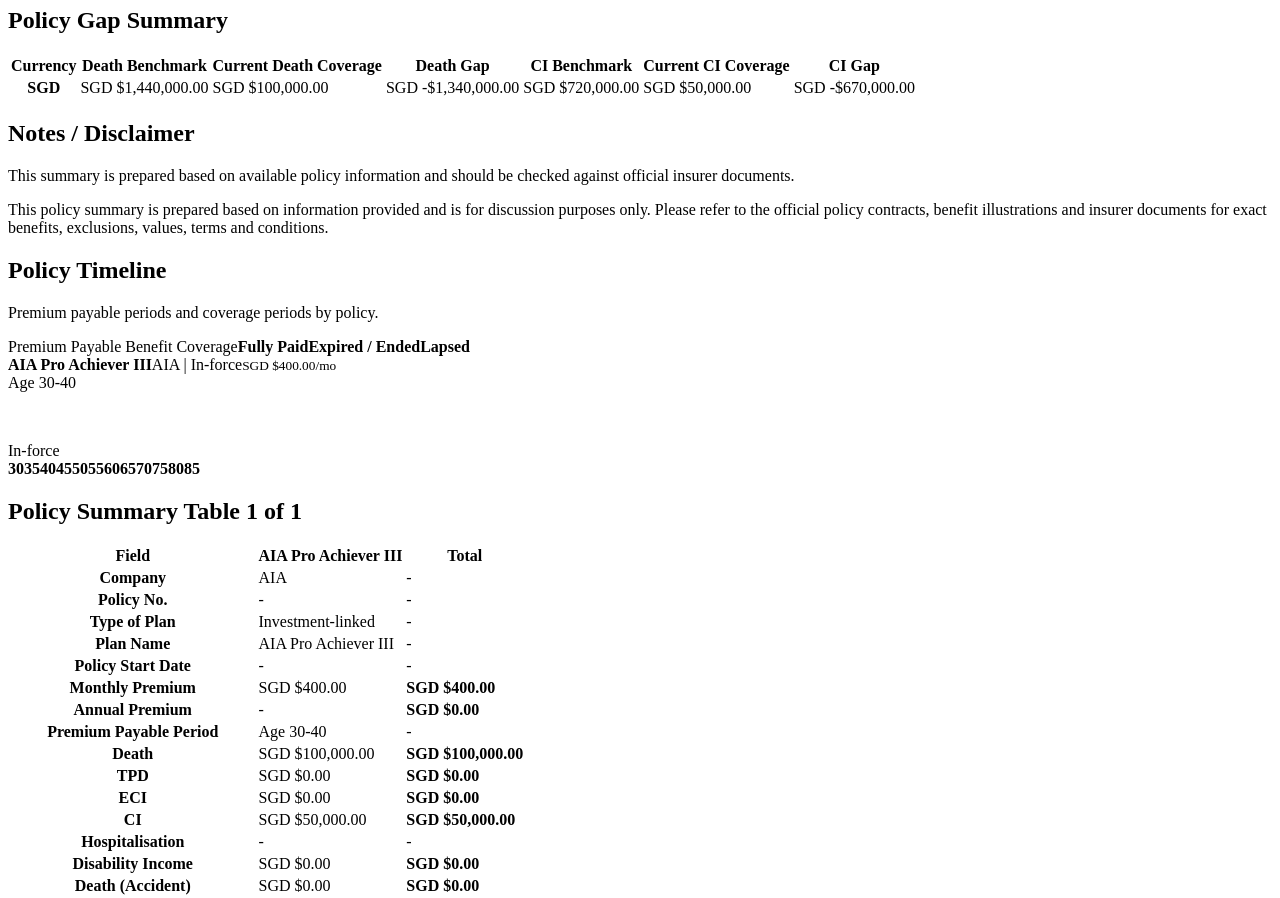
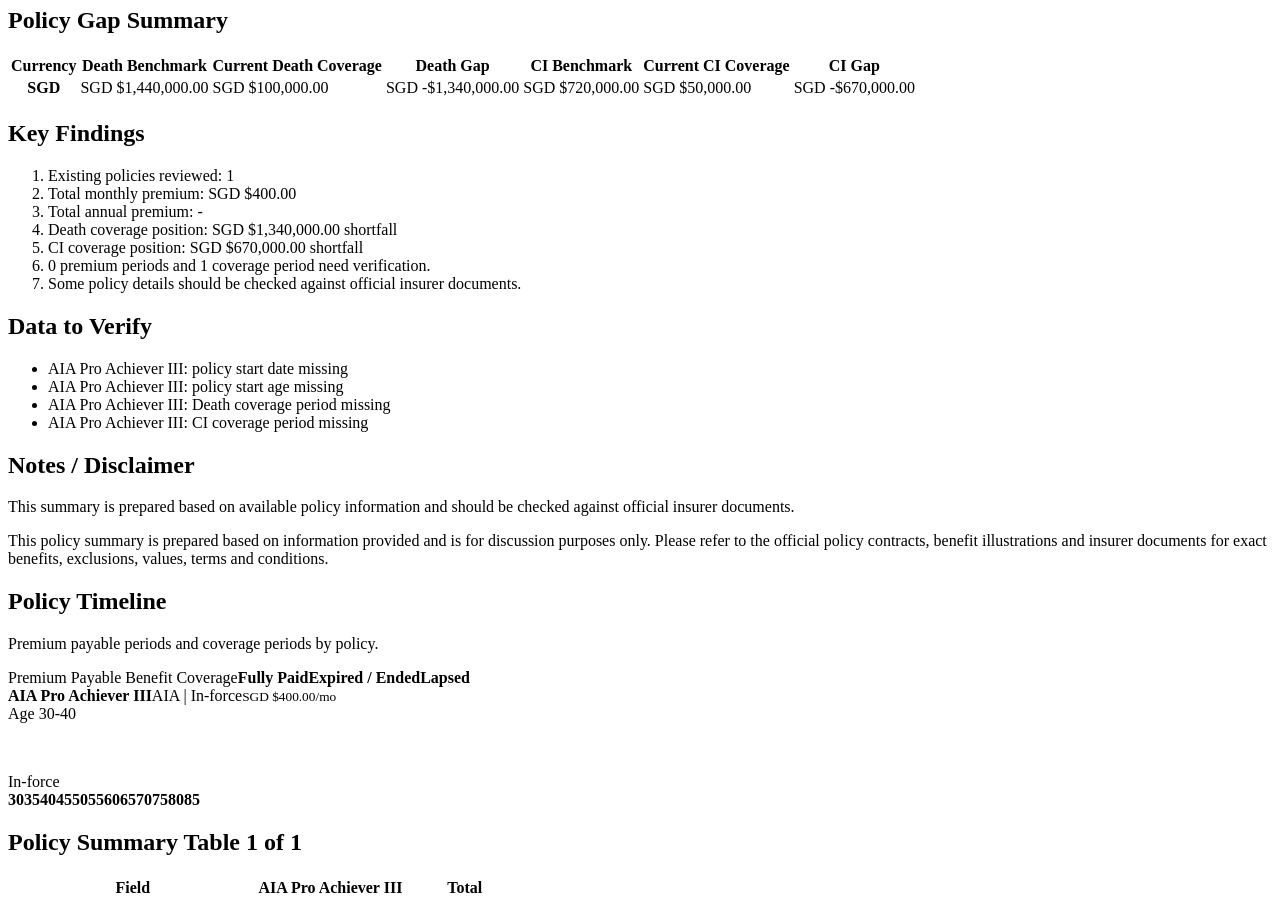
Before and after one commit to KWenYuan/retirement-sum-calculator, a React (Vite) app: page / in a window 1280 px wide. Shown: the part 3000-3898 px from the top of the page. Built offline with nearby package versions, Linux system fonts and the light colour scheme; the HTML template or start-up script is replaced by a standard one.

Commit message:
Stable build 1.03, fixed pdf

```diff
--- a/src/components/PolicySummaryExportReport.jsx
+++ b/src/components/PolicySummaryExportReport.jsx
@@ -1,5 +1,6 @@
 import {
   calculatePolicyTablePremiumTotalsByCurrency,
+  benefitCoverageDefinitions,
   formatCurrencyTotals,
   formatDisplayDate,
   formatPolicyCurrencyWithLabel,
@@ -16,6 +17,7 @@
 const PDF_POLICY_CHUNK_SIZE = 8;
 const PDF_TIMELINE_MAX_POLICIES_PER_PAGE = 5;
 const PDF_TIMELINE_MAX_ROW_HEIGHT = 560;
+const VERIFY_ITEM_LIMIT = 7;
 
 const exportPolicyRows = [
   { label: 'Company', get: (policy) => textValue(policy.company) },
@@ -53,6 +55,8 @@
   const safeBenchmark = benchmark || {};
   const policyChunks = chunkPoliciesForPdf(safePolicies, PDF_POLICY_CHUNK_SIZE);
   const tablePremiumTotalsByCurrency = calculatePolicyTablePremiumTotalsByCurrency(safePolicies);
+  const keyFindings = buildKeyFindings({ policies: safePolicies, summary: safeSummary, tablePremiumTotalsByCurrency });
+  const dataToVerify = buildDataToVerify(safePolicies);
   const reviewDate = safeClient.reviewDate || new Date().toLocaleDateString('en-CA');
   const displayReviewDate = formatDisplayDate(reviewDate);
 
@@ -108,6 +112,25 @@
         <section className="policy-export-summary-table policy-export-gap pdf-avoid-break">
           <h2>Policy Gap Summary</h2>
           <GapSummaryTable summary={safeSummary} benchmark={safeBenchmark} />
+        </section>
+
+        <section className="policy-export-insights-grid pdf-avoid-break">
+          <section className="policy-export-summary-table policy-export-key-findings">
+            <h2>Key Findings</h2>
+            <ol>
+              {keyFindings.map((finding) => <li key={finding}>{finding}</li>)}
+            </ol>
+          </section>
+
+          {dataToVerify.items.length > 0 && (
+            <section className="policy-export-summary-table policy-export-data-verify">
+              <h2>Data to Verify</h2>
+              <ul>
+                {dataToVerify.items.map((item) => <li key={item}>{item}</li>)}
+                {dataToVerify.remaining > 0 && <li>and {dataToVerify.remaining} more item{dataToVerify.remaining === 1 ? '' : 's'} to verify</li>}
+              </ul>
+            </section>
+          )}
         </section>
 
         <section className="policy-export-notes policy-export-notes-inline pdf-avoid-break">
@@ -208,6 +231,91 @@
   );
 }
 
+function buildKeyFindings({ policies, summary, tablePremiumTotalsByCurrency }) {
+  const findings = [`Existing policies reviewed: ${policies.length}`];
+  findings.push(`Total monthly premium: ${formatTotalsForFinding(tablePremiumTotalsByCurrency, 'monthlyPremium')}`);
+  findings.push(`Total annual premium: ${formatTotalsForFinding(tablePremiumTotalsByCurrency, 'annualPremium')}`);
+
+  const benchmarkCurrency = summary.benchmarkCurrency || summary.currencies?.[0] || 'SGD';
+  const benchmarkGap = summary.gapsByCurrency?.[benchmarkCurrency];
+  if (benchmarkGap?.hasBenchmark) {
+    findings.push(`Death coverage position: ${formatGapPosition(benchmarkGap.deathGap, benchmarkCurrency)}`);
+    findings.push(`CI coverage position: ${formatGapPosition(benchmarkGap.ciGap, benchmarkCurrency)}`);
+  } else {
+    findings.push('Death and CI coverage benchmarks should be verified before gap conclusions are finalised.');
+  }
+
+  const dataIssues = collectDataVerificationIssues(policies);
+  const missingPremiumCount = policies.filter((policy) => !getPremiumPeriod(policy).hasBar).length;
+  const missingCoverageCount = policies.filter((policy) => (
+    getBenefitCoverageDetails(policy).some((period) => !period.hasBar)
+  )).length;
+  if (missingPremiumCount > 0 || missingCoverageCount > 0) {
+    findings.push(`${missingPremiumCount} premium period${missingPremiumCount === 1 ? '' : 's'} and ${missingCoverageCount} coverage period${missingCoverageCount === 1 ? '' : 's'} need verification.`);
+  }
+  if (dataIssues.length > 0) {
+    findings.push('Some policy details should be checked against official insurer documents.');
+  }
+
+  return findings;
+}
+
+function buildDataToVerify(policies) {
+  const allItems = collectDataVerificationIssues(policies);
+  return {
+    items: allItems.slice(0, VERIFY_ITEM_LIMIT),
+    remaining: Math.max(0, allItems.length - VERIFY_ITEM_LIMIT),
+  };
+}
+
+function collectDataVerificationIssues(policies) {
+  const issues = [];
+  policies.forEach((policy, index) => {
+    const name = policy.planName || policy.policyName || policy.name || `Policy ${index + 1}`;
+    const premiumPeriod = getPremiumPeriod(policy);
+    if (!policy.startDate) issues.push(`${name}: policy start date missing`);
+    if (!isPdfValidAge(policy.ageInception)) issues.push(`${name}: policy start age missing`);
+    if (!policy.policyStatus || policy.policyStatus === 'Unknown') issues.push(`${name}: policy status missing`);
+    if (Number(policy.premiumAmount || 0) <= 0 && policy.premiumFrequency !== 'Single Premium') issues.push(`${name}: premium amount missing`);
+    if (!premiumPeriod.hasBar) issues.push(`${name}: premium period unknown`);
+    benefitCoverageDefinitions.forEach((benefit) => {
+      const raw = policy.benefits?.[benefit.key] || policy.benefitCoveragePeriods?.[benefit.key] || {};
+      const amount = raw.amount ?? policy[benefit.amountField];
+      const hasAmount = benefit.type === 'text'
+        ? Boolean(String(amount || '').trim())
+        : Number(amount || 0) > 0;
+      if (!hasAmount) return;
+      const startAge = Number(raw.startAge);
+      const endAge = Number(raw.endAge);
+      const hasStart = isPdfValidAge(raw.startAge);
+      const hasEnd = isPdfValidAge(raw.endAge);
+      if (!hasStart || !hasEnd) {
+        issues.push(`${name}: ${benefit.label} coverage period missing`);
+        return;
+      }
+      if (endAge > 120) issues.push(`${name}: ${benefit.label} end age ${endAge} looks unusually high`);
+      if (endAge < startAge) issues.push(`${name}: ${benefit.label} end age is before start age`);
+    });
+  });
+  return Array.from(new Set(issues));
+}
+
+function formatTotalsForFinding(totalsByCurrency = {}, key) {
+  const values = formatCurrencyTotals(totalsByCurrency, key, { includeZero: false });
+  return values.length > 0 ? values.join(' / ') : '-';
+}
+
+function formatGapPosition(gap, currency) {
+  if (gap === null || typeof gap === 'undefined') return 'Not calculated';
+  const label = gap >= 0 ? 'surplus' : 'shortfall';
+  return `${formatPolicyCurrencyWithLabel(Math.abs(gap), currency)} ${label}`;
+}
+
+function isPdfValidAge(value) {
+  if (value === '' || value === null || typeof value === 'undefined') return false;
+  return Number.isFinite(Number(value));
+}
+
 function PolicyTimelinePdf({ policies }) {
   const safePolicies = Array.isArray(policies) ? policies.filter(Boolean) : [];
   const rows = safePolicies.map((policy) => ({
@@ -296,7 +404,13 @@
                       style={{ left: `${((tick - minAge) / range) * 100}%` }}
                     />
                   ))}
-                  <PolicyTimelinePdfBar period={premium} type="premium" style={premium.hasBar ? toStyle(premium) : {}} />
+                  {premium.hasBar ? (
+                    <PolicyTimelinePdfBar period={premium} type="premium" style={toStyle(premium)} />
+                  ) : (
+                    <span className="policy-timeline-bar premium placeholder" style={{ left: '2%', width: '34%' }}>
+                      Premium period to verify
+                    </span>
+                  )}
                   {benefits.map((period, index) => (
                     <PolicyTimelinePdfBar
                       key={`${policy.id || policy.planName}-${period.key}`}
@@ -338,17 +452,15 @@
 }
 
 function chunkTimelineRows(rows) {
+  const balancedPages = balancedChunks(rows, PDF_TIMELINE_MAX_POLICIES_PER_PAGE);
   const pages = [];
+
+  balancedPages.forEach((page) => {
     let currentPage = [];
     let currentHeight = 0;
-
-  rows.forEach((row) => {
+    page.forEach((row) => {
       const rowHeight = getTimelinePdfRowHeight(row);
-    const pageIsFull = (
-      currentPage.length >= PDF_TIMELINE_MAX_POLICIES_PER_PAGE ||
-      (currentPage.length > 0 && currentHeight + rowHeight > PDF_TIMELINE_MAX_ROW_HEIGHT)
-    );
-    if (pageIsFull) {
+      if (currentPage.length > 0 && currentHeight + rowHeight > PDF_TIMELINE_MAX_ROW_HEIGHT) {
         pages.push(currentPage);
         currentPage = [];
         currentHeight = 0;
@@ -356,8 +468,9 @@
       currentPage.push(row);
       currentHeight += rowHeight;
     });
+    if (currentPage.length > 0) pages.push(currentPage);
+  });
 
-  if (currentPage.length > 0) pages.push(currentPage);
   return pages;
 }
 
@@ -437,11 +550,24 @@
 
 function chunkPoliciesForPdf(policies, chunkSize = 4) {
   const safePolicies = Array.isArray(policies) ? policies.filter(Boolean) : [];
+  const chunks = balancedChunks(safePolicies, chunkSize);
+  return chunks.length > 0 ? chunks : [[]];
+}
+
+function balancedChunks(items, maxChunkSize) {
+  const safeItems = Array.isArray(items) ? items.filter(Boolean) : [];
+  if (safeItems.length === 0) return [];
+  const pageCount = Math.max(1, Math.ceil(safeItems.length / maxChunkSize));
+  const baseSize = Math.floor(safeItems.length / pageCount);
+  const extra = safeItems.length % pageCount;
   const chunks = [];
-  for (let index = 0; index < safePolicies.length; index += chunkSize) {
-    chunks.push(safePolicies.slice(index, index + chunkSize));
+  let cursor = 0;
+  for (let index = 0; index < pageCount; index += 1) {
+    const size = baseSize + (index < extra ? 1 : 0);
+    chunks.push(safeItems.slice(cursor, cursor + size));
+    cursor += size;
   }
-  return chunks.length > 0 ? chunks : [[]];
+  return chunks.filter((chunk) => chunk.length > 0);
 }
 
 function ExportPill({ label, value }) {
--- a/src/styles.css
+++ b/src/styles.css
@@ -3876,6 +3876,12 @@
   line-height: 11px;
 }
 
+.policy-timeline-pdf .policy-timeline-bar.placeholder {
+  border: 1px dashed #98a2b3;
+  background: rgba(152, 162, 179, 0.24);
+  color: #475467;
+}
+
 .policy-timeline-pdf .timeline-bar-text {
   font-size: 9px;
 }
@@ -4074,6 +4080,27 @@
 
 .policy-export-gap {
   margin-top: 8px;
+}
+
+.policy-export-insights-grid {
+  display: grid;
+  grid-template-columns: minmax(0, 1fr) minmax(0, 1fr);
+  gap: 8px;
+  margin-top: 8px;
+}
+
+.policy-export-key-findings ol,
+.policy-export-data-verify ul {
+  margin: 0;
+  padding-left: 16px;
+  color: #475467;
+  font-size: 8px;
+  line-height: 1.42;
+}
+
+.policy-export-key-findings li,
+.policy-export-data-verify li {
+  margin: 2px 0;
 }
 
 .policy-export-gap-grid {
```
Also changed, not shown: 5 other files (tests, documents, lock files or other folders). Lines whose indentation alone changed are shown as unchanged.
